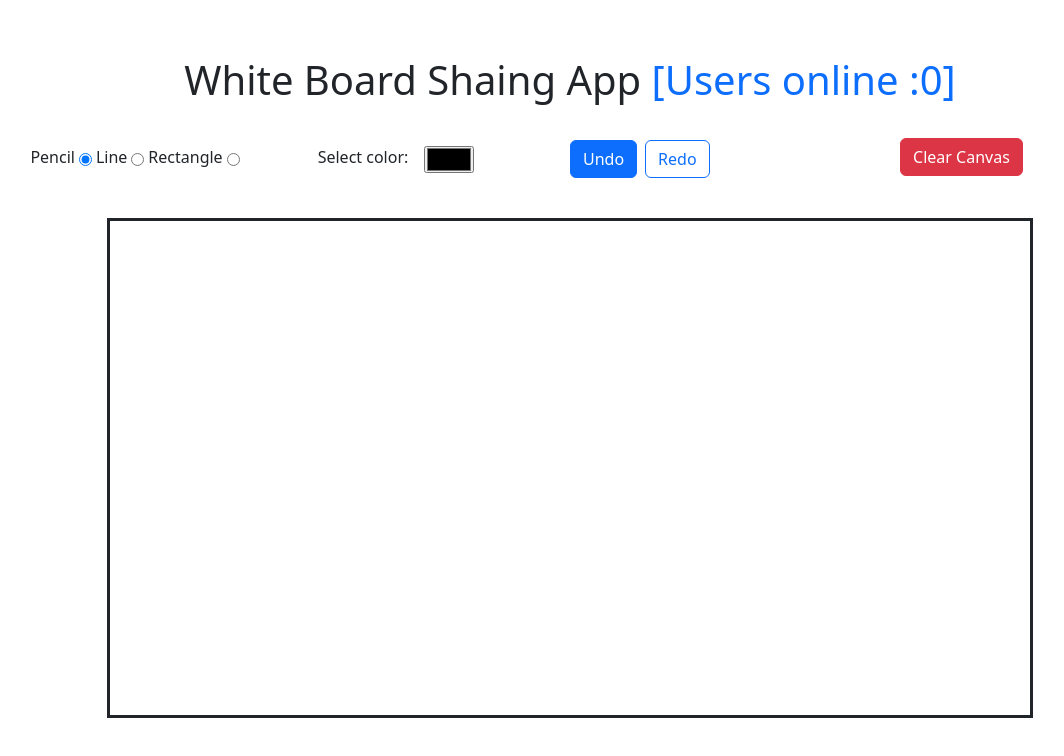
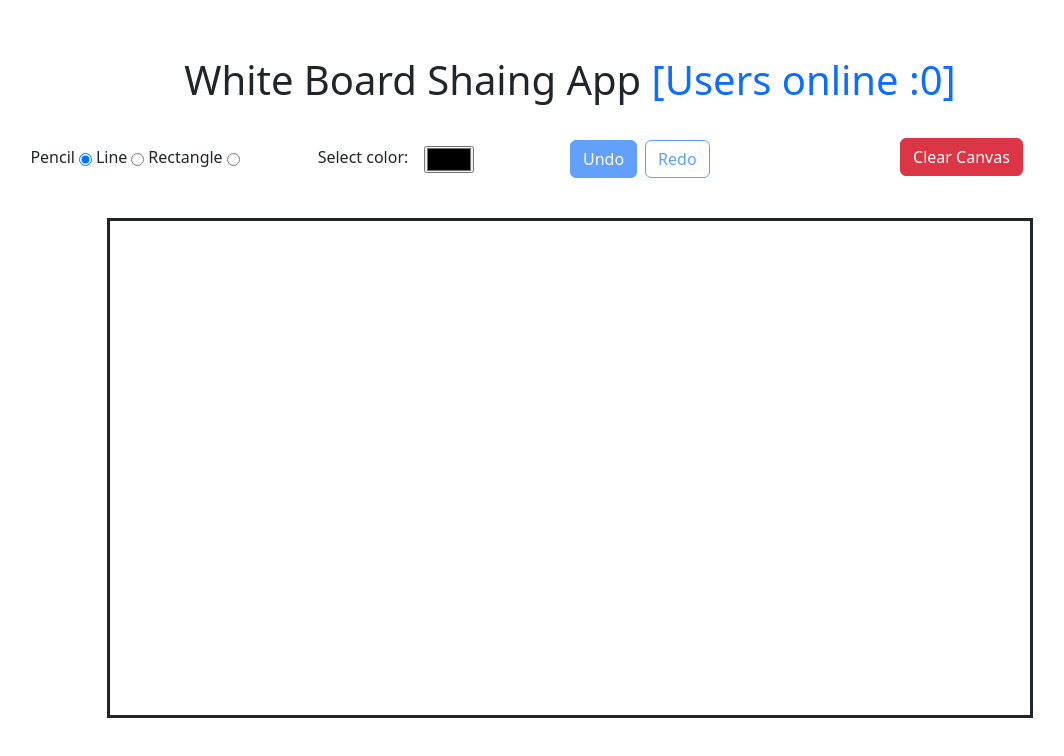
Before and after one commit to shreetsu/white-board, a React (Vite) app in the folder frontend/: page /1 in a window 1280 px wide. Shown: the top 756 px of the page, without its empty margins (70-1134 px from the left). Built offline with nearby package versions, Linux system fonts and the light colour scheme.

Commit message:
activate undo and redo  button

```diff
--- a/frontend/src/pages/RoomPage/index.jsx
+++ b/frontend/src/pages/RoomPage/index.jsx
@@ -10,6 +10,7 @@ const RoomPage = () => {
     const [tool,setTool]=useState("pencil");
     const [color,setColor]=useState("black");
     const [elements, setElements] = useState([]);
+    const [history,setHistory]=useState([]);
 
     const handleClearCanvas=()=>{
         const canvas=canvasRef.current;
@@ -22,6 +23,19 @@ const RoomPage = () => {
             canvasRef.current.height
         );
         setElements([]);
+    };
+
+    const undo=()=>{
+        setHistory((prevHistory)=>[...prevHistory,elements[elements.length-1]]);
+        setElements((prevElements)=>
+           prevElements.slice(0,prevElements.length-1)
+        );
+    };
+    const redo=()=>{
+        setElements((prevElements)=>[...prevElements,history[history.length-1]]);
+        setHistory((prevHistory)=>
+           prevHistory.slice(0,prevHistory.length-1)
+        );
     }
 
   return (
@@ -77,8 +91,10 @@ const RoomPage = () => {
                 </div>
             </div>
             <div className="col-md-3 d-flex gap-2">
-                <button className="btn btn-primary mt-1">Undo</button>
-                <button className="btn btn-outline-primary mt-1">Redo</button>
+                <button className="btn btn-primary mt-1" onClick={()=>undo()}
+                disabled={elements.length==0}>Undo</button>
+                <button className="btn btn-outline-primary mt-1" onClick={()=>redo()}
+                disabled={history.length<1}>Redo</button>
             </div>
             <div className="col-md-3">
                 <button className="btn btn-danger" onClick={handleClearCanvas}>Clear Canvas</button>
```
